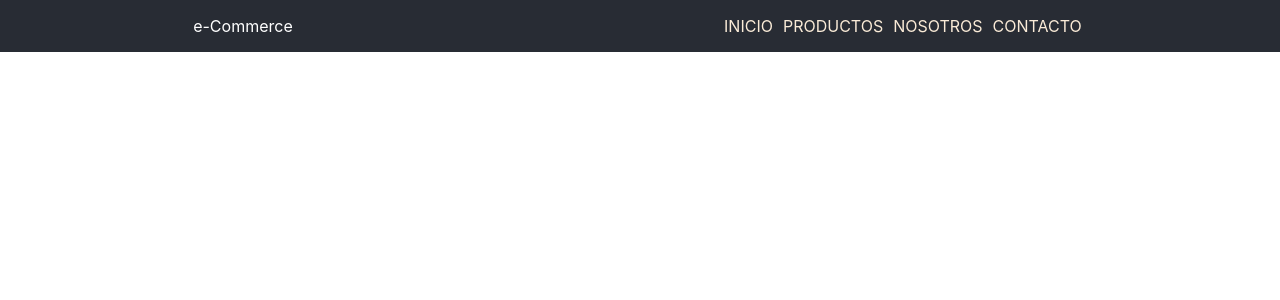
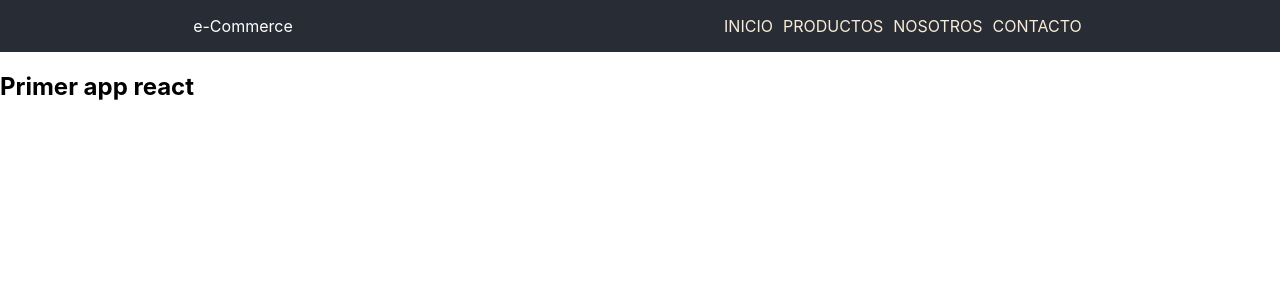
Before and after one commit to dilazarte/React-App, a React (Create React App) app: page / in a window 1280 px wide. Shown: the top 300 px of the page. Built offline with nearby package versions, Linux system fonts and the light colour scheme.

Commit message:
segundo commit

```diff
--- a/src/App.js
+++ b/src/App.js
@@ -4,7 +4,11 @@ import NavBar from './components/NavBar';
 
 function App() {
   return (
-    <NavBar />
+    <>
+      <NavBar />
+      <h2>Primer app react</h2>
+    </>
+
   );
 }
 
```
